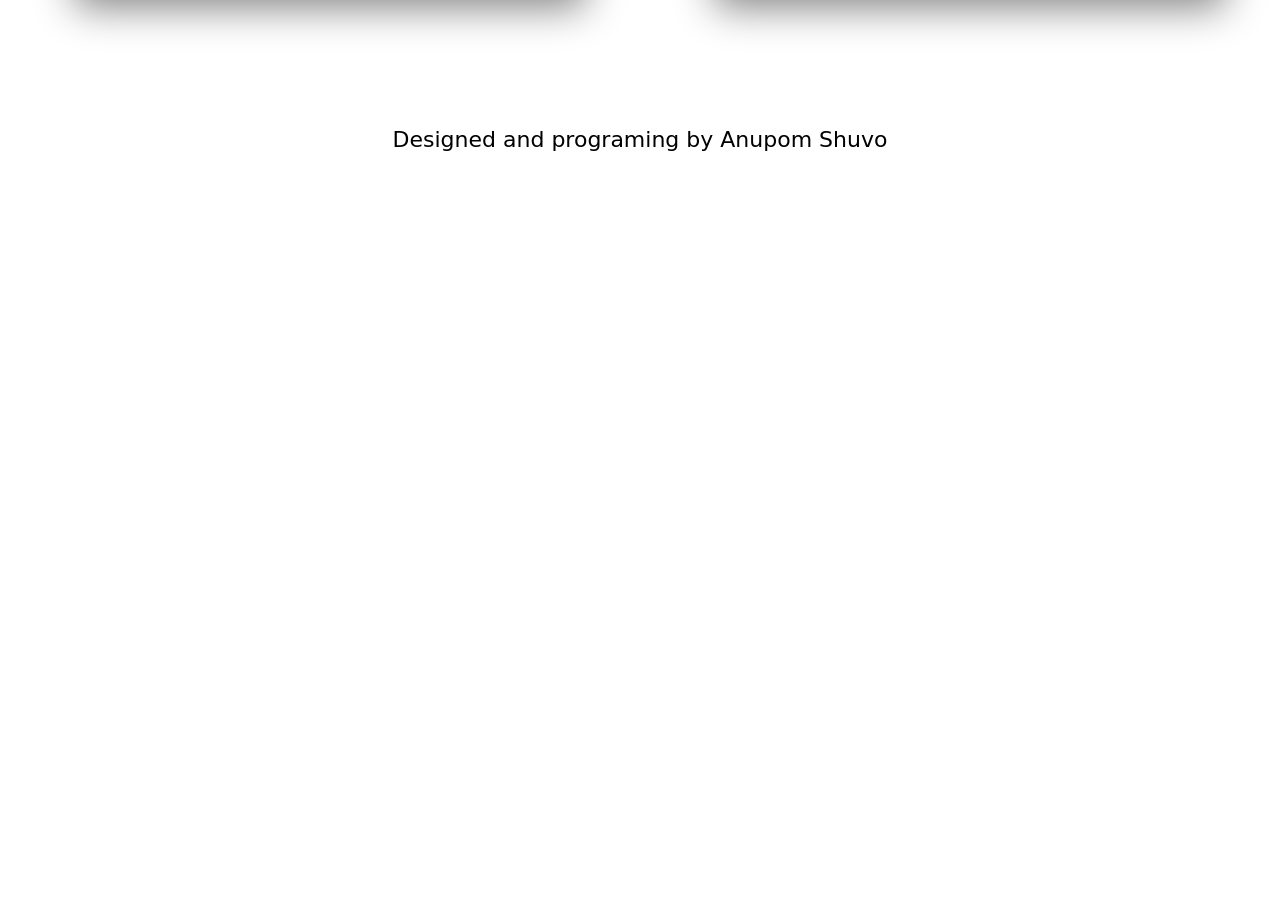
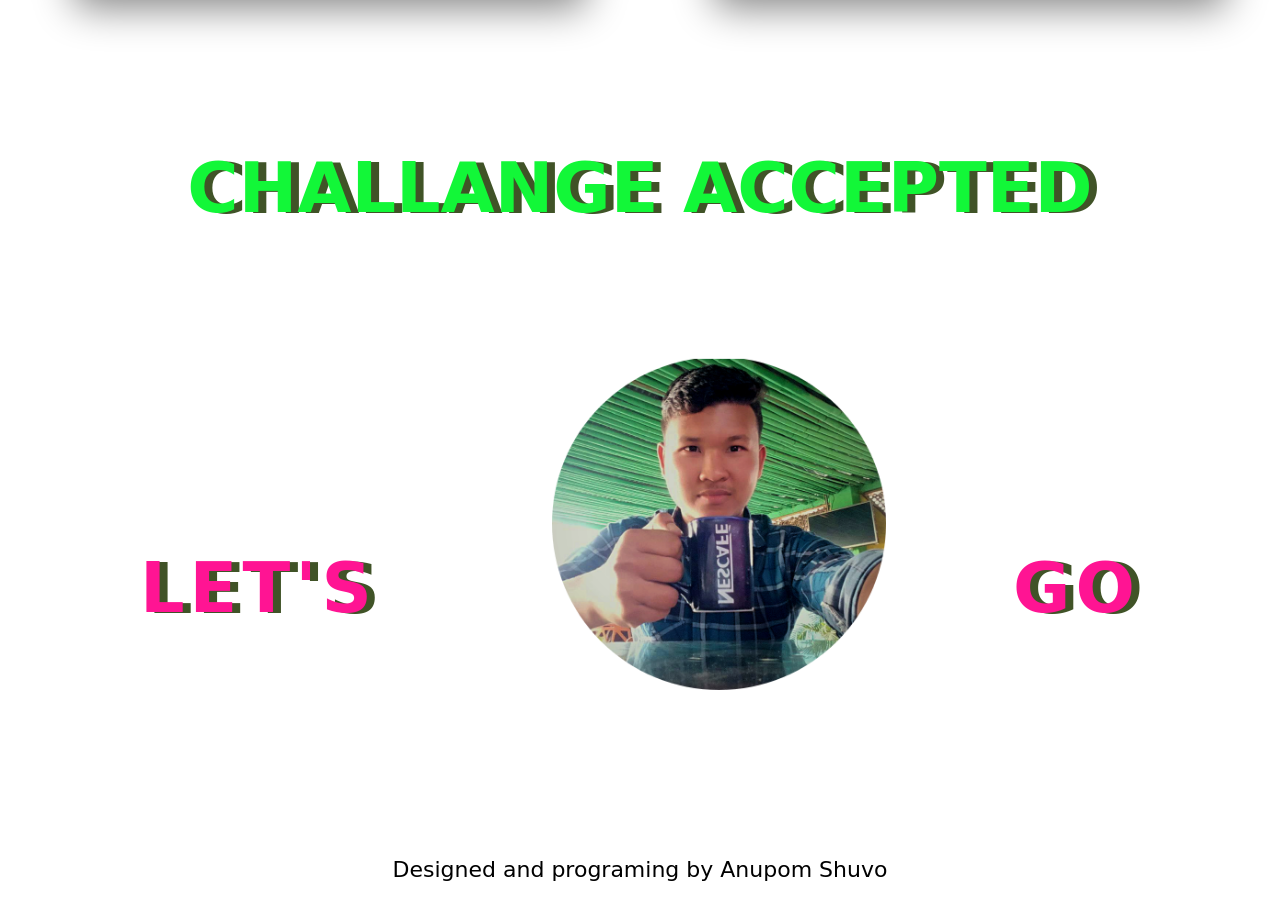
Before and after one commit to AnupomRoyShuvo/anupom-portfolio, a plain HTML site: page index.html in a window 1280 px wide. Shown: the part 1651-2563 px from the top of the page. Before the commit the page ends 1933 px from the top, so only its background shows below. Drawn offline with Linux system fonts and the light colour scheme; a web font is replaced by a local one.

Commit message:
full website

```diff
--- a/index.html
+++ b/index.html
@@ -64,6 +64,22 @@
             </div>
         </div>
     </section>
+    <section>
+        <h1 id="nn">
+            Challange Accepted
+        </h1>
+    </section>
+    <section id="hh" class="container">
+        <div>
+            <h1 class="you">Let's</h1>
+        </div>
+        <div class="drink">
+            <img src="image/344.png" alt="anupomshuvo">
+        </div>
+        <div>
+            <h1 class="me">Go</h1>
+        </div>
+    </section>
     <footer>Designed and programing by Anupom Shuvo</footer>
 </body>
 
--- a/style.css
+++ b/style.css
@@ -123,7 +123,7 @@ body {
     border-left: 5px;
     border-radius: 10px;
     box-shadow: 10px 10px 40px gray;
-    padding:20px;
+    padding: 20px;
 
 
 }
@@ -136,18 +136,65 @@ body {
     background-position: left;
     border-radius: 10px;
 }
+
 #apon {
     border-left: 8px solid blue;
 }
-#apurbo{
+
+#apurbo {
     border-left: 8px solid greenyellow;
 }
-footer{
+
+footer {
     text-align: center;
     color: black;
     font-size: 22px;
     font-weight: 400;
     padding: 30px;
     margin-top: 100px;
-    margin-bottom: 100px;
+
 }
+
+.drink img {
+    width: 60%;
+    margin-left: 135px;
+    margin-right: 100px;
+    margin-top: 100px;
+}
+
+
+.you {
+    text-transform: uppercase;
+    margin-left: 100px;
+    margin-top: 250px;
+    padding: 40px;
+    font-size: 70px;
+    color: deeppink;
+    text-shadow: 8px 0.5px rgb(64, 83, 39);
+    letter-spacing: 5px;
+}
+
+.me {
+    text-transform: uppercase;
+    margin-right: 100px;
+    margin-top: 250px;
+    padding: 40px;
+    font-size: 70px;
+    color: deeppink;
+    text-shadow: 8px 0.5px rgb(64, 83, 39);
+    letter-spacing: 5px;
+}
+
+#nn {
+    color: rgb(18, 247, 56);
+    text-shadow: 8px 0.5px rgb(64, 83, 39);
+    text-transform: uppercase;
+    text-align: center;
+    font-size: 70px;
+    margin-top: 150px;
+    font-weight: bolder;
+}
+
+#hh {
+    margin-top: -30px;
+}
```
Also changed, not shown: image/top-banner (1).png (added).
